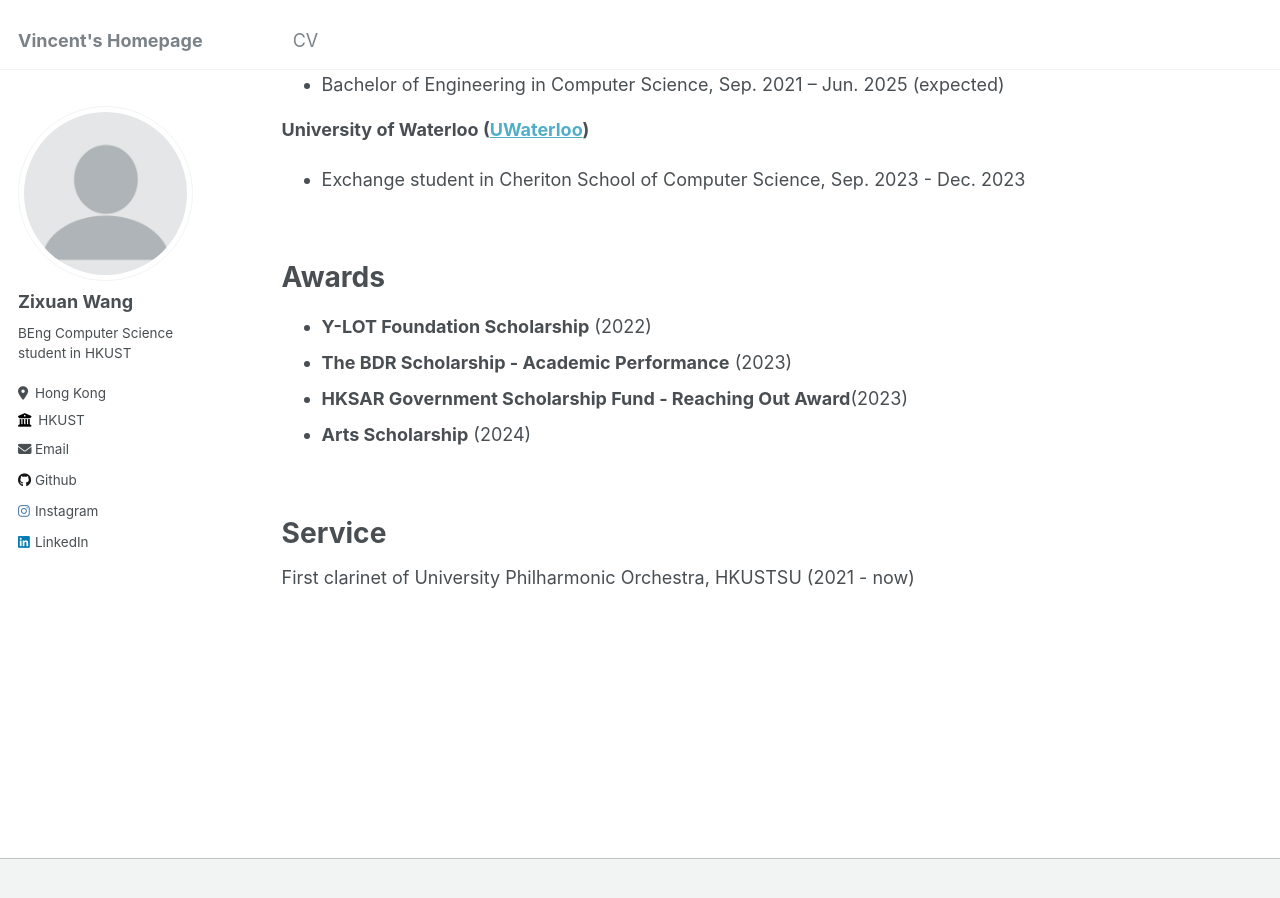
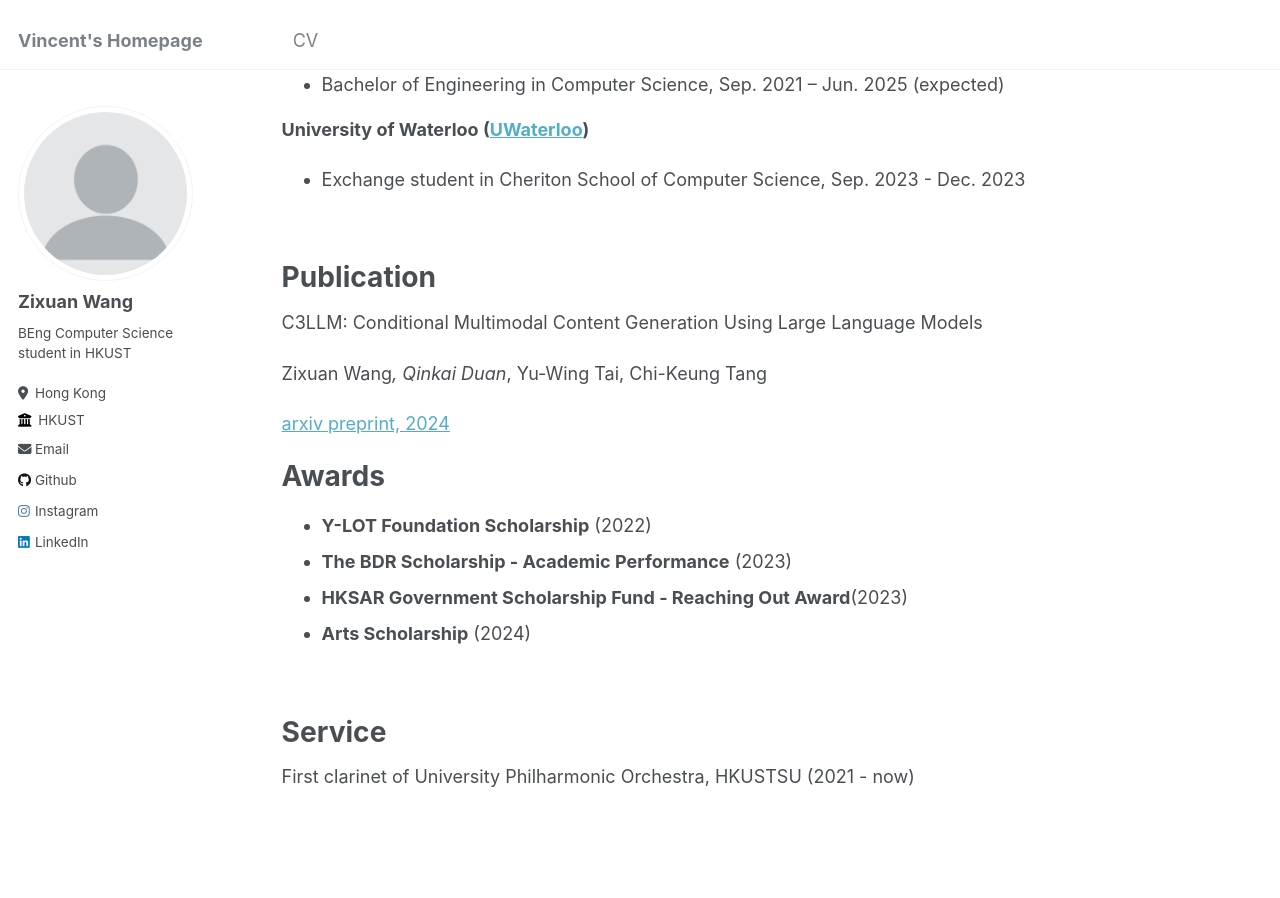
Before and after one commit to Vincent2311/Vincent2311.github.io, a Jekyll site: the page built from _pages/about.md, in a window 1280 px wide and 900 px high, scrolled down 408 px. Built offline with Jekyll 4.4.1, drawn with Linux system fonts in a browser that asks for light colours.

Commit message:
Update about.md

```diff
--- a/_pages/about.md
+++ b/_pages/about.md
@@ -25,6 +25,14 @@ Education
 
 <br>
 
+Publication
+======
+C3LLM: Conditional Multimodal Content Generation Using Large Language Models
+
+Zixuan Wang*, Qinkai Duan*, Yu-Wing Tai, Chi-Keung Tang
+
+[arxiv preprint, 2024](https://arxiv.org/abs/2405.16136)
+
 Awards
 ======
 * **Y-LOT Foundation Scholarship** (2022)
```
